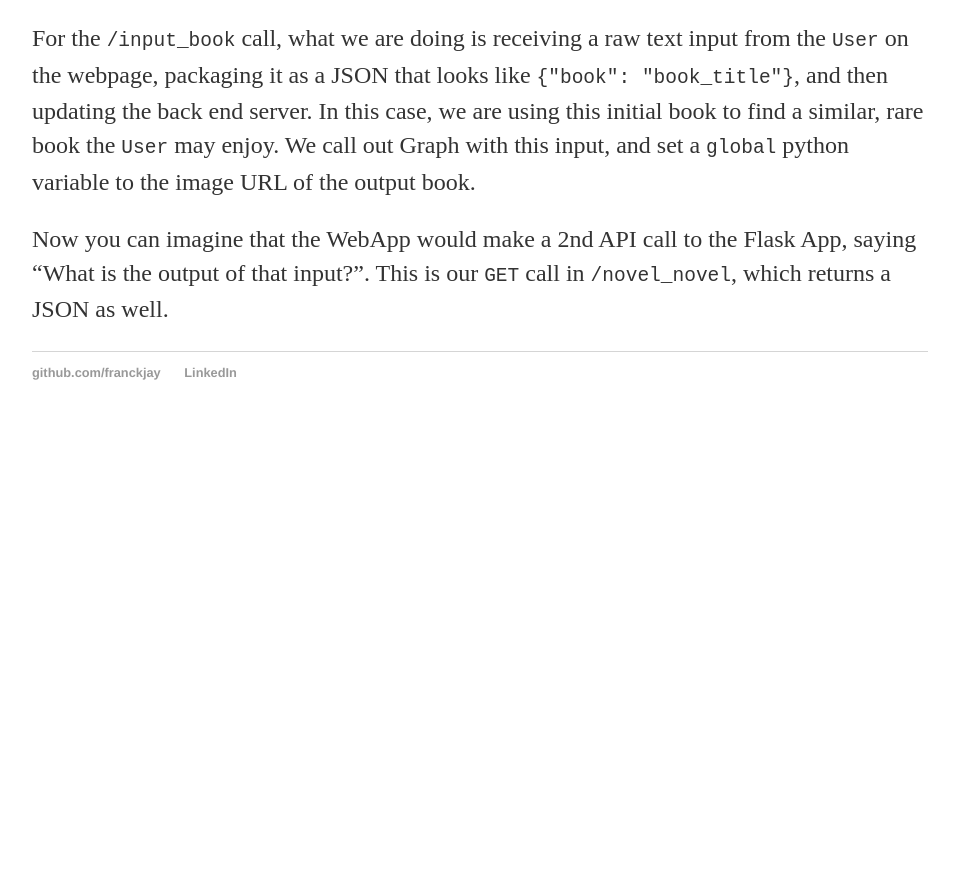
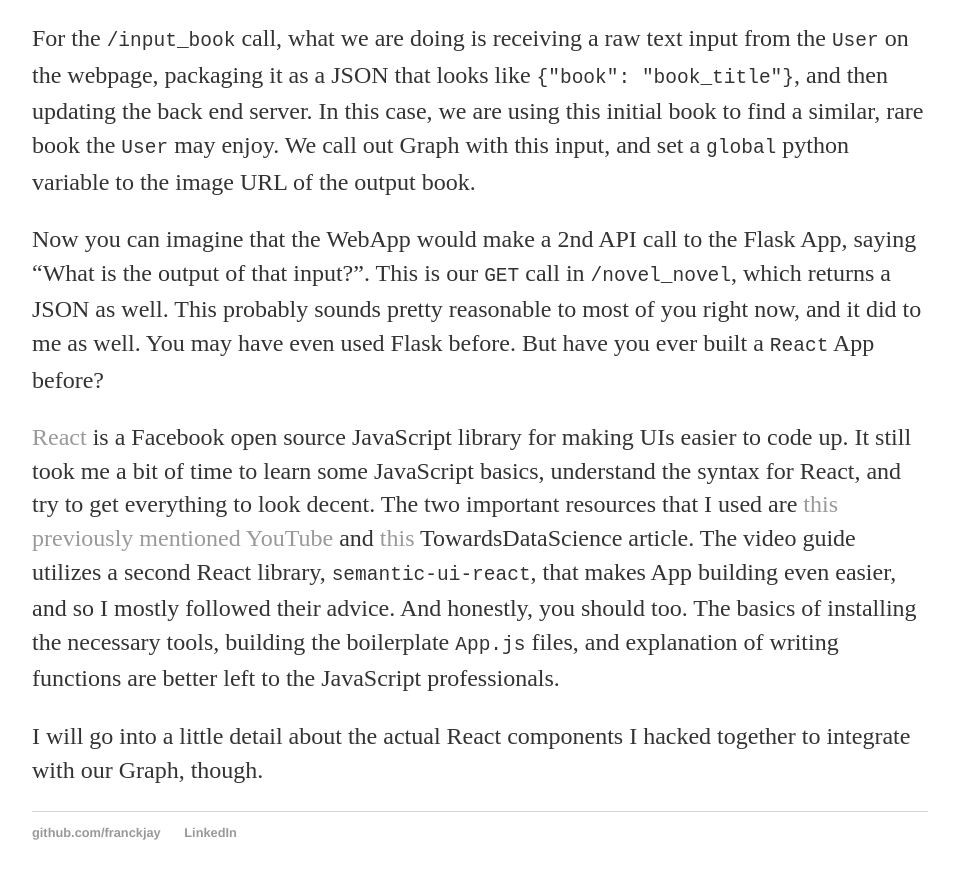
Before and after one commit to franckjay/franckjay.github.io, a Jekyll site: the page built from _posts/2019-11-02-GoodReads.md, in a window 1280 px wide and 900 px high, scrolled down 7615 px. Shown: the top 879 px of the window, without its empty margins (160-1119 px from the left). Built offline with Jekyll 4.4.1, drawn with Linux system fonts in a browser that asks for light colours; before the commit the page ends 8055 px from its top, so only the background shows below that; some of the changed text lies outside the part shown.

Commit message:
Add in more React details

```diff
--- a/_posts/2019-11-02-GoodReads.md
+++ b/_posts/2019-11-02-GoodReads.md
@@ -388,4 +388,17 @@ For the `/input_book` call, what we are doing is receiving a raw text input from
  We call out Graph with this input, and set a `global` python variable to the image URL of the output book.
 
 Now you can imagine that the WebApp would make a 2nd API call to the Flask App, saying "What is the output of that
-input?". This is our `GET` call in `/novel_novel`, which returns a JSON as well.
+input?". This is our `GET` call in `/novel_novel`, which returns a JSON as well. This probably sounds pretty reasonable
+to most of you right now, and it did to me as well. You may have even used Flask before. But have you ever built a `React`
+App before?
+
+[React](https://reactjs.org/) is a Facebook open source JavaScript library for making UIs easier to code up. It still took me a bit of time to
+learn some JavaScript basics, understand the syntax for React, and try to get everything to look decent. The two important
+resources that I used are [this previously mentioned YouTube]("https://www.youtube.com/watch?v=06pWsB_hoD4&t=233s") and
+[this](https://towardsdatascience.com/create-a-complete-machine-learning-web-application-using-react-and-flask-859340bddb33)
+ TowardsDataScience article. The video guide utilizes a second React library, `semantic-ui-react`, that makes App building
+ even easier, and so I mostly followed their advice. And honestly, you should too. The basics of installing the necessary
+ tools, building the boilerplate `App.js` files, and explanation of writing functions are better left to the JavaScript
+ professionals.
+
+ I will go into a little detail about the actual React components I hacked together to integrate with our Graph, though.
```
Also changed, not shown: other parts of _posts/2019-11-02-GoodReads.md (+1 -1 lines).
